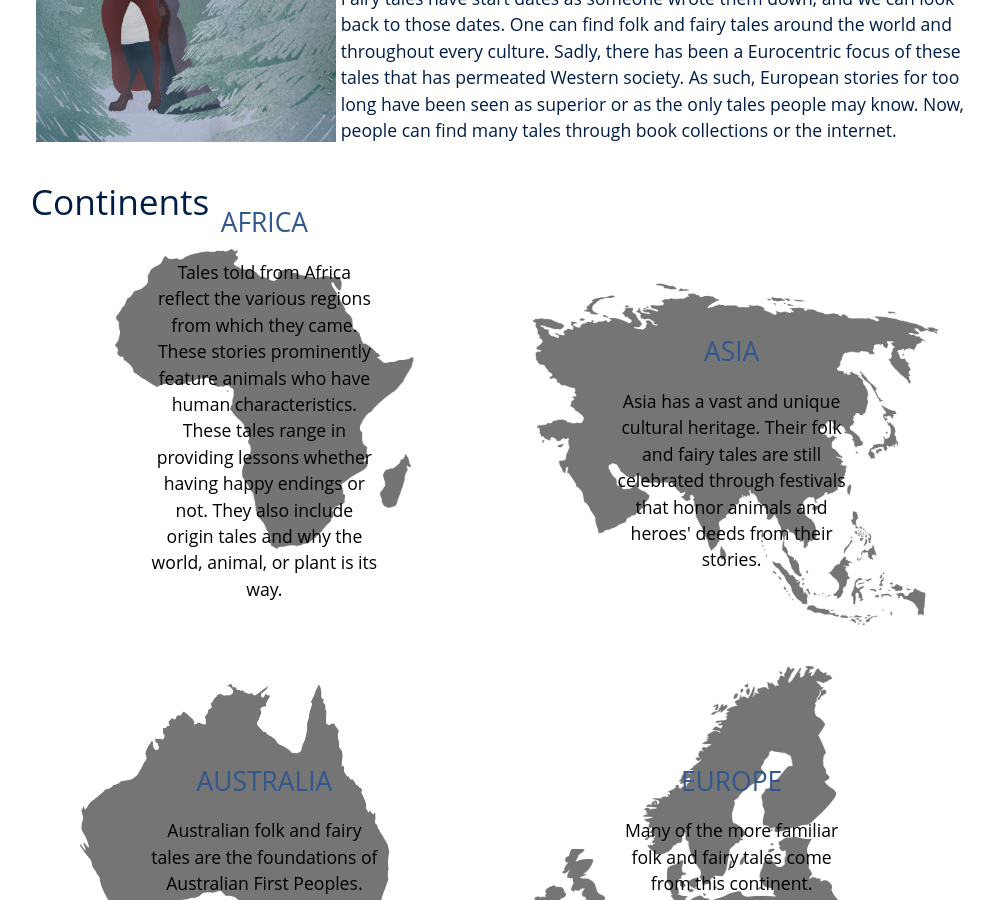
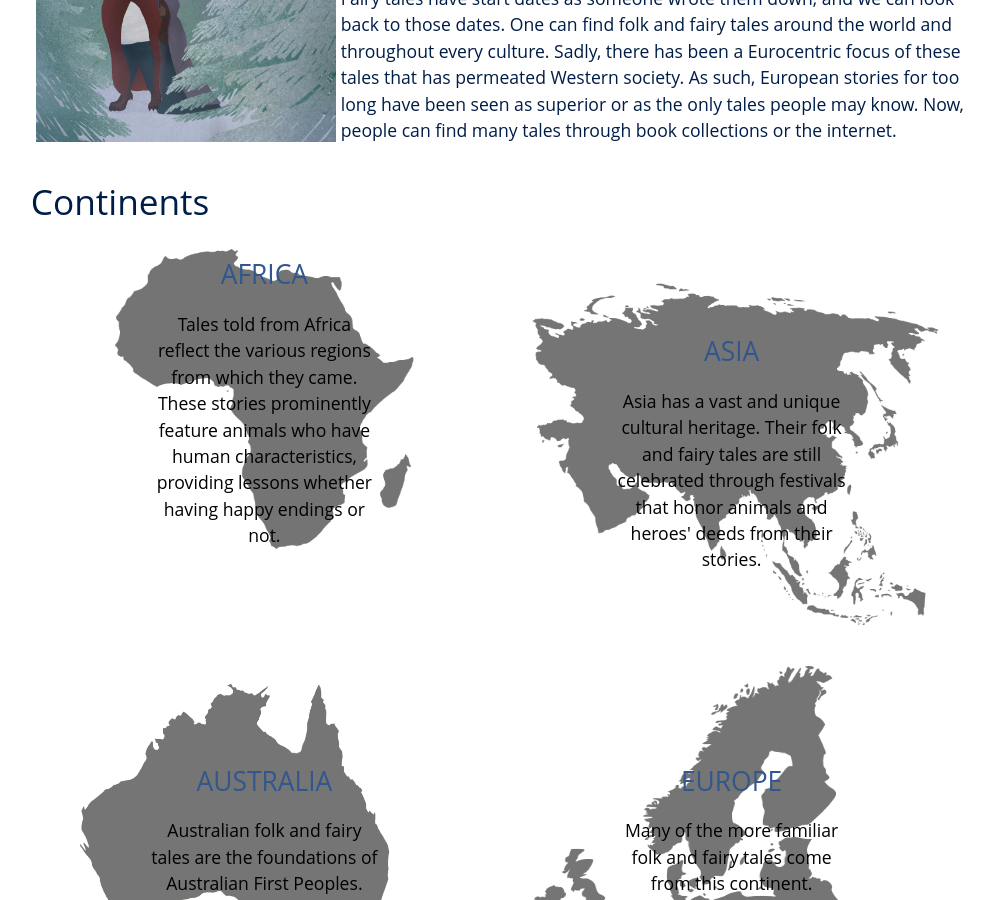
Before and after one commit to michellelaurin/World-of-Tales, a Jekyll site: the page built from index.md, in a window 1280 px wide and 900 px high, scrolled down 862 px. Shown: the whole window, without its empty margins (142-1136 px from the left). Built offline with Jekyll 4.4.1, drawn with Linux system fonts in a browser that asks for light colours.

Commit message:
photo change

```diff
--- a/index.md
+++ b/index.md
@@ -22,7 +22,7 @@ One can find folk and fairy tales around the world and throughout every culture.
 <div class="column">
   <div class="container">
     <img src="/assets/images/africa.png" alt="Africa" style="width:300px; height:300px;">
-    <div class="centered"><h2><a href="{{'/africa/' | relative_url}}">AFRICA</a></h2>Tales told from Africa reflect the various regions from which they came. These stories prominently feature animals who have human characteristics. These tales range in providing lessons whether having happy endings or not. They also include origin tales and why the world, animal, or plant is its way.</div>
+    <div class="centered"><h2><a href="{{'/africa/' | relative_url}}">AFRICA</a></h2>Tales told from Africa reflect the various regions from which they came. These stories prominently feature animals who have human characteristics, providing lessons whether having happy endings or not.</div>
   </div>
   </div>
 <div class="column">
@@ -30,7 +30,7 @@ One can find folk and fairy tales around the world and throughout every culture.
     <img src="/assets/images/asia.png" alt="Asia" style="width:500px; height:400px;">
     <div class="centered"><h2><a href="{{'/asia/' | relative_url}}">ASIA</a></h2>Asia has a vast and unique cultural heritage. Their folk and fairy tales are still celebrated through festivals that honor animals and heroes' deeds from their stories.</div>
   </div>
-</div>
+  </div>
 </div>
 
 <div class="row">
```
Also changed, not shown: assets/images/north_america.png.
